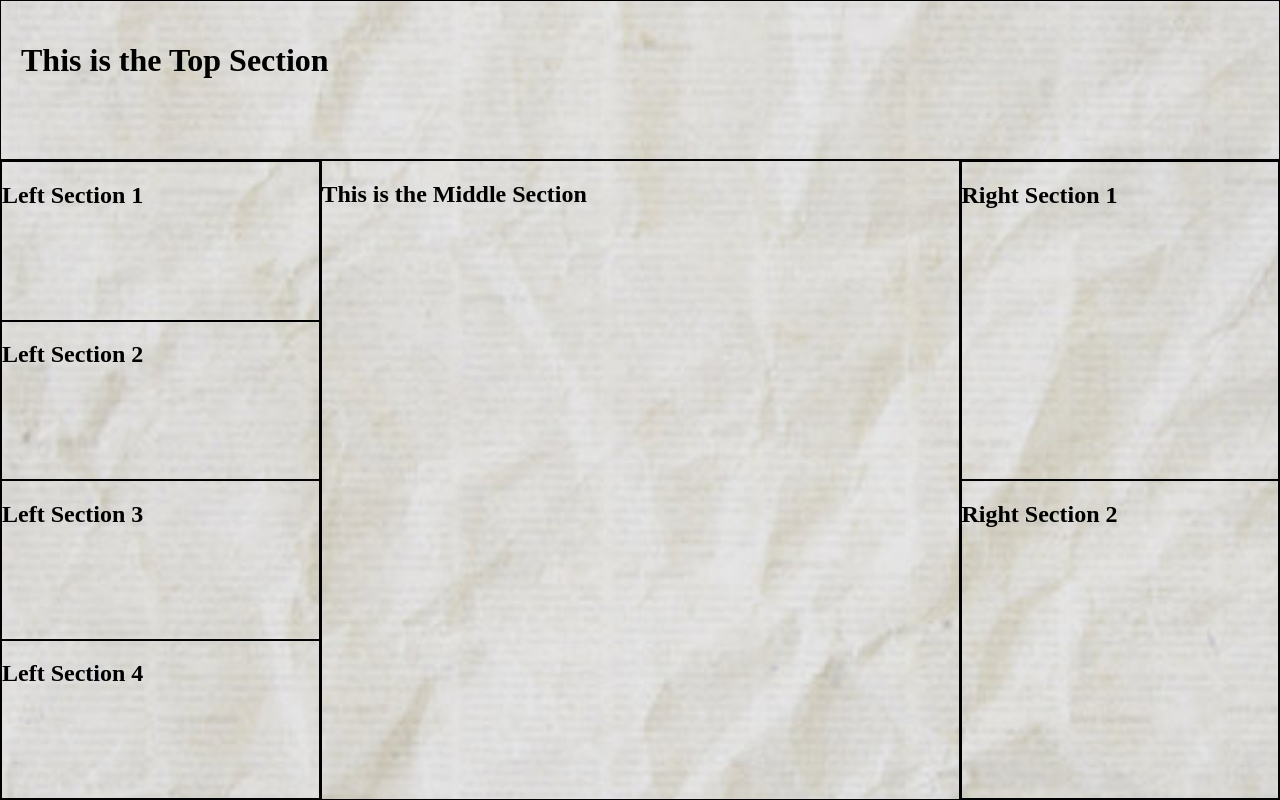
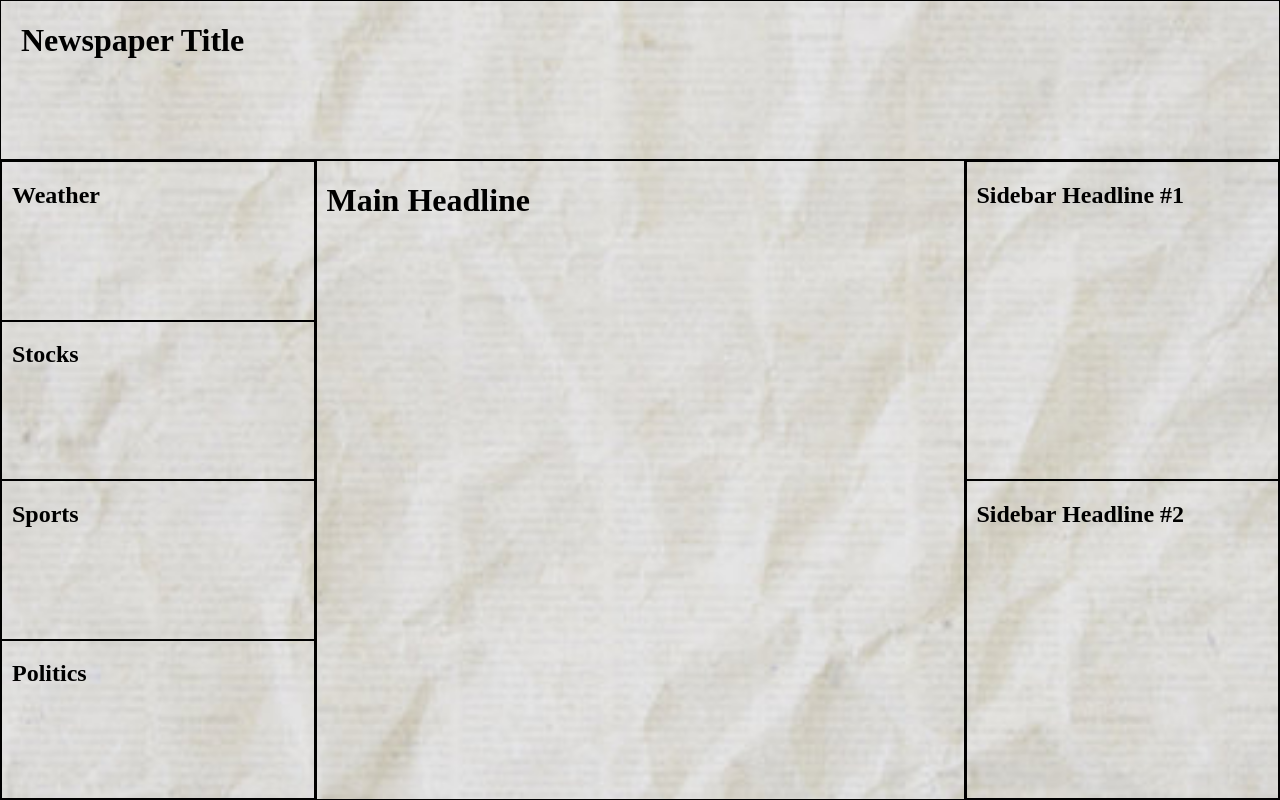
Before and after one commit to jtrichWM/futureGazette, a Flask app: page / in a window 1280 px wide. Run offline with Flask 3, Linux system fonts and the light colour scheme.

Commit message:
Fixed some padding and added section titles

```diff
--- a/templates/index.html
+++ b/templates/index.html
@@ -14,7 +14,7 @@
             height: 100%;
         }
         .top-section {
-            padding: 20px;
+            padding: 0 20px;
             border: 1px solid #000;
             height: 20vh; /* Set height to 20% of the viewport height */
             box-sizing: border-box; /* Ensure padding is included in height calculation */
@@ -32,6 +32,7 @@
         }
 
         .middle-section {
+            padding: 0 10px;
             flex: 2;
             border: 1px solid #000;
         }
@@ -44,6 +45,7 @@
         }
 
         .left-inner-section, .right-inner-section {
+            padding: 0 10px;
             flex: 1;
             border: 1px solid #000;
             margin: 0; /* Remove margin to eliminate spacing between inner sections */
@@ -52,39 +54,39 @@
 </head>
 <body>
     <div class="top-section">
-        <h1>This is the Top Section</h1>
+        <h1>Newspaper Title</h1>
         <!-- Add content for the top section here -->
     </div>
     <div class="vertical-sections">
         <div class="left-section">
             <div class="left-inner-section">
-                <h2>Left Section 1</h2>
+                <h2>Weather</h2>
                 <!-- Add content for left inner section 1 here -->
             </div>
             <div class="left-inner-section">
-                <h2>Left Section 2</h2>
+                <h2>Stocks</h2>
                 <!-- Add content for left inner section 2 here -->
             </div>
             <div class="left-inner-section">
-                <h2>Left Section 3</h2>
+                <h2>Sports</h2>
                 <!-- Add content for left inner section 3 here -->
             </div>
             <div class="left-inner-section">
-                <h2>Left Section 4</h2>
+                <h2>Politics</h2>
                 <!-- Add content for left inner section 4 here -->
             </div>
         </div>
         <div class="middle-section">
-            <h2>This is the Middle Section</h2>
+            <h1>Main Headline</h1>
             <!-- Add content for the middle section here -->
         </div>
         <div class="right-section">
             <div class="right-inner-section">
-                <h2>Right Section 1</h2>
+                <h2>Sidebar Headline #1</h2>
                 <!-- Add content for right inner section 1 here -->
             </div>
             <div class="right-inner-section">
-                <h2>Right Section 2</h2>
+                <h2>Sidebar Headline #2</h2>
                 <!-- Add content for right inner section 2 here -->
             </div>
         </div>
```
